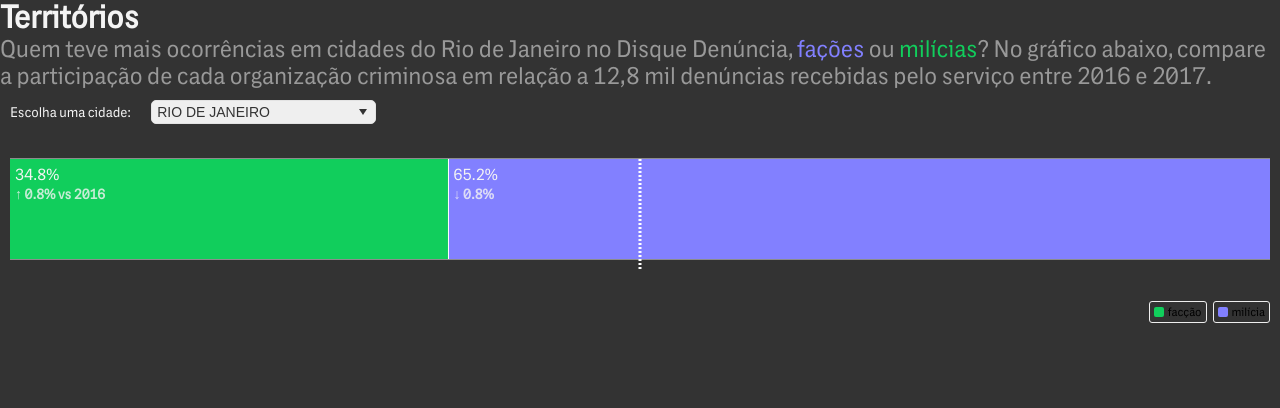
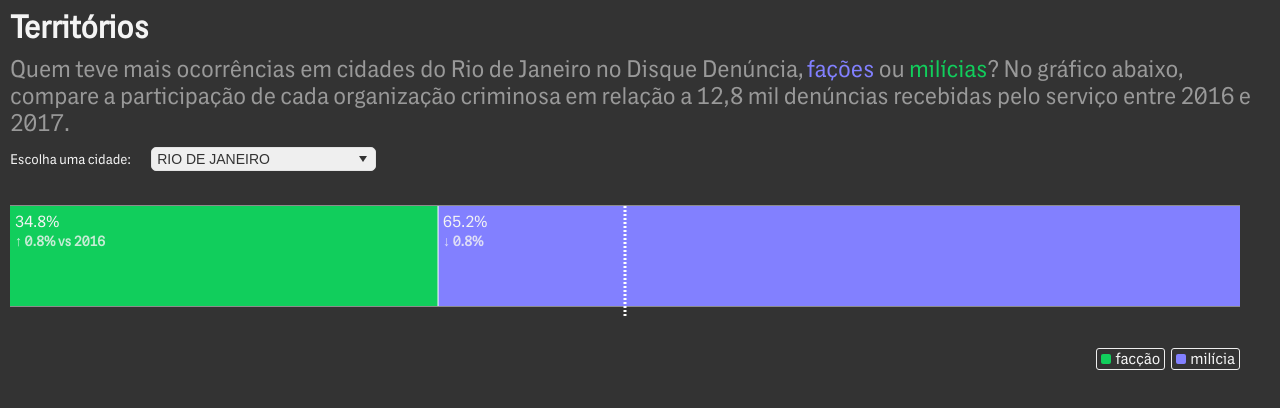
Before and after one commit to sergiospagnuolo/intercept-volt, a plain HTML site: page treemap-2/index.html in a window 1280 px wide. Drawn offline with Linux system fonts and the light colour scheme.

Commit message:
gradual fix onde more

```diff
--- a/treemap-2/index.html
+++ b/treemap-2/index.html
@@ -32,14 +32,17 @@
 	h1{
 	  color: #f4f4f4;
 	  font-size: 2em;
-	  padding: 0;
+	  padding: 10px;
 	  margin: 0
 	}
-
+  .label {
+		color: #f4f4f4 !important;
+		font-size: 16px !important;
+	}
 	h2{
 	  font-weight: 400;
 	  color: #999;
-	  padding: 0;
+	  padding: 0 10px;
 	  margin: 0
 	}
 
@@ -3523,7 +3526,7 @@
 			J.prototype.interrupt = Hf, J.prototype.transition = ic;
 			var fc = {
 					margin_top: 10,
-					margin_right: 10,
+					margin_right: 40,
 					margin_bottom: 0,
 					margin_left: 10,
 					bg_color: "#FFFFFF",
```
